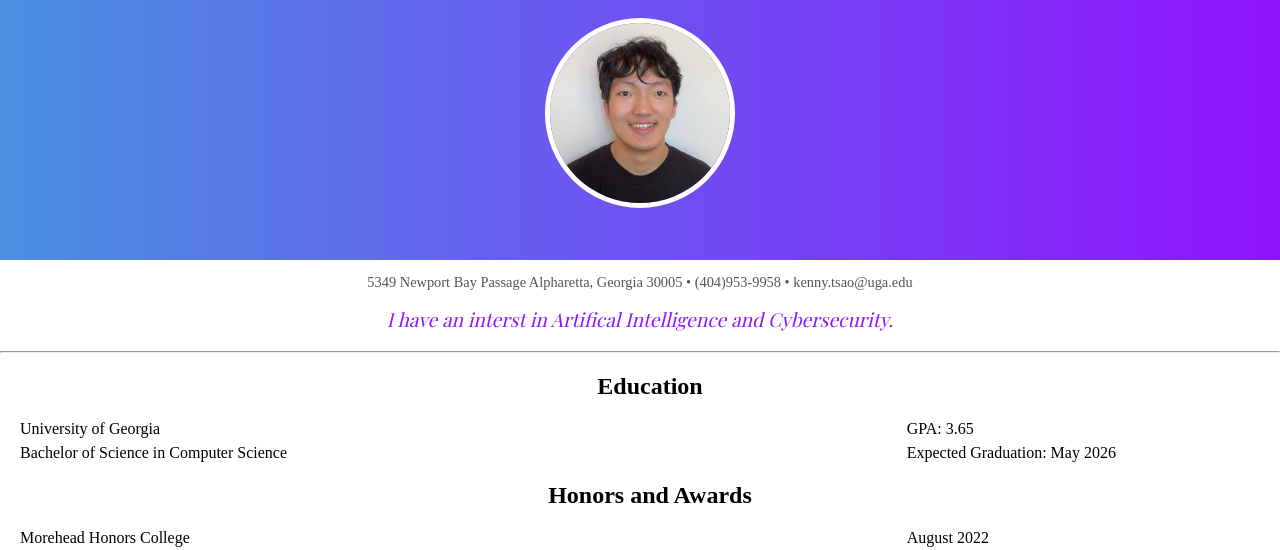
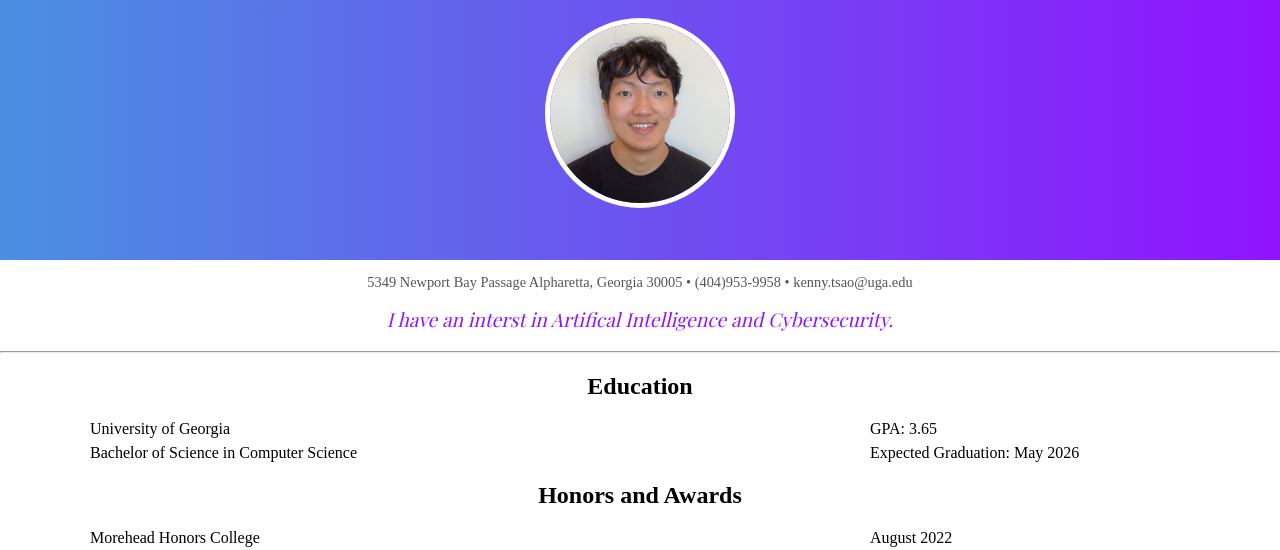
Before and after one commit to kyt123456/kt40602.github.io, a website: page index.html in a window 1280 px wide. Shown: the part 240-790 px from the top of the page. Drawn offline with nearby package versions, Linux system fonts and the light colour scheme; a web font is replaced by a local one.

Commit message:
more update

```diff
--- a/css/style.css
+++ b/css/style.css
@@ -78,6 +78,10 @@ hr {
 
 section{
   padding-left: 1.25rem;
+  padding-right: 1.25rem;
+  max-width: 1100px;
+  margin-left: auto;
+  margin-right: auto;
 }
 
 section h2 {
```
